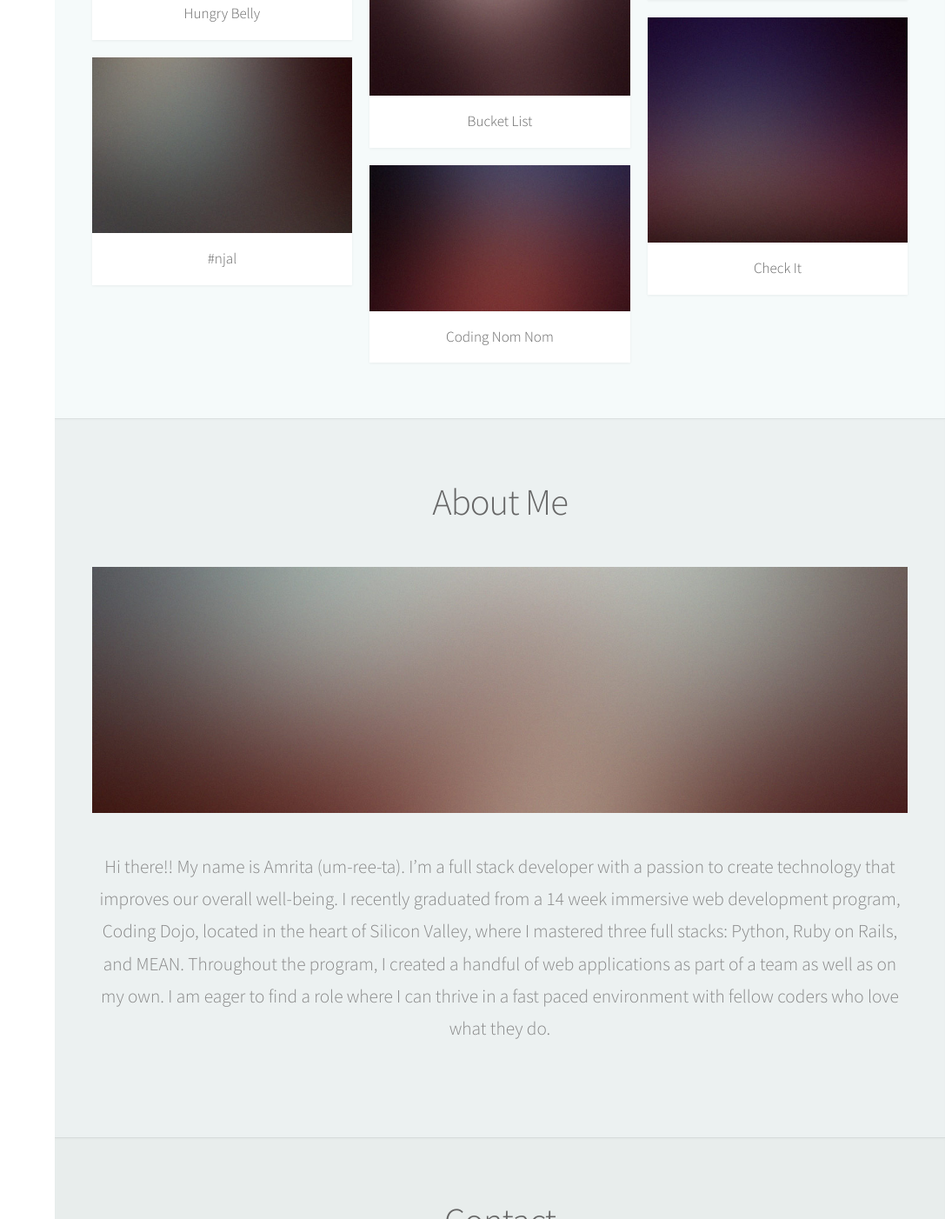
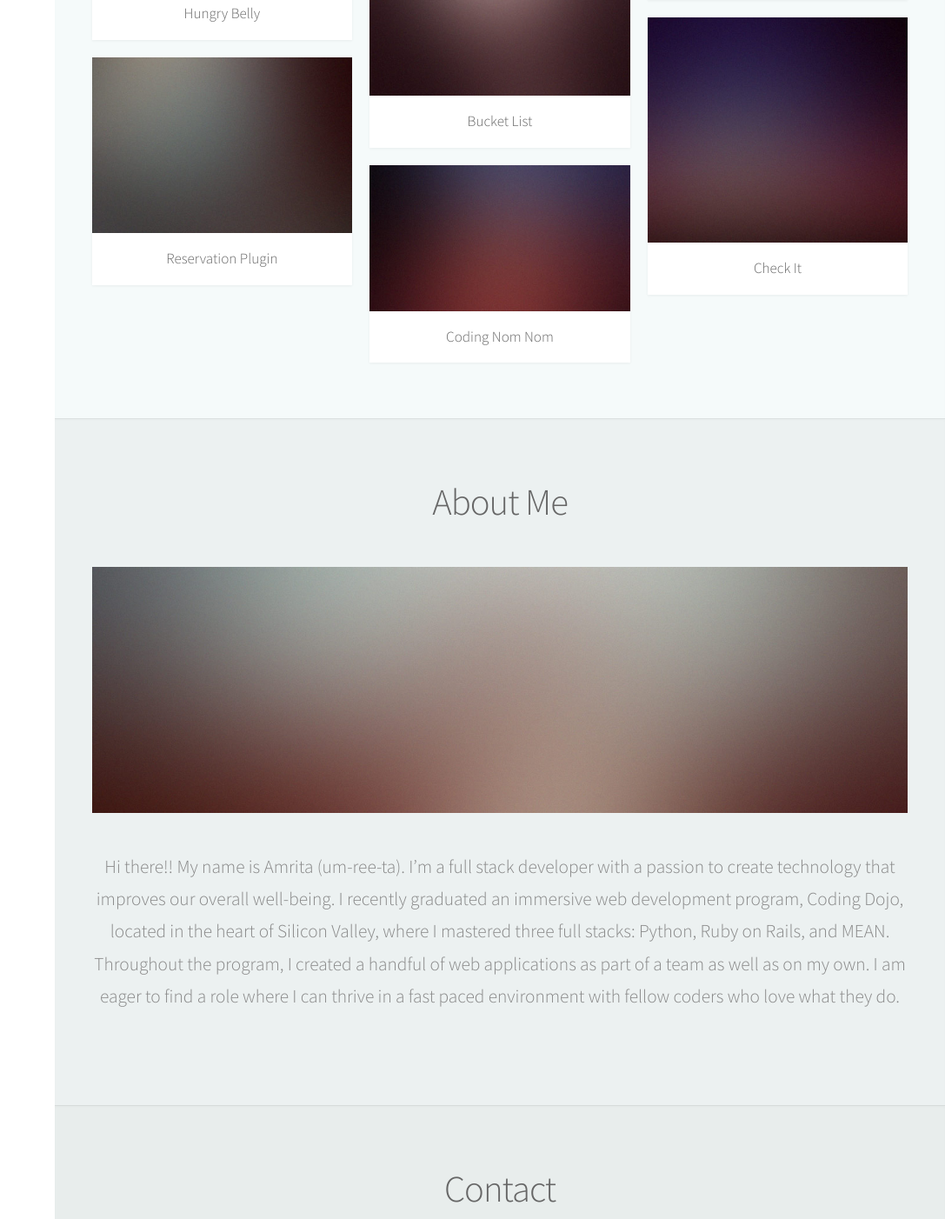
Before and after one commit to amritakc/amrita_codes, a plain HTML site: page index.html in a window 1280 px wide. Shown: the part 847-2249 px from the top of the page at 87% size, without its empty margins (193-1280 px from the left). Drawn offline with Linux system fonts and the light colour scheme; a web font is replaced by a local one.

Commit message:
updated about me and projects listed

```diff
--- a/index.html
+++ b/index.html
@@ -61,10 +61,6 @@
 								<p style = "color:#270052"> I’m a full stack developer with a passion to create technology that improves our overall well-being.<br/></p>
 							</header>
 
-<!-- 							<footer>
-								<a href="#portfolio" class="button scrolly">Learn More</a>
-							</footer> -->
-
 						</div>
 					</section>
 
@@ -89,7 +85,7 @@
 									<article class="item">
 										<a href="#" class="image fit"><img src="images/pic03.jpg" alt="" /></a>
 										<header>
-											<h3>#njal</h3>
+											<h3>Reservation Plugin</h3>
 										</header>
 									</article>
 								</div>
@@ -136,7 +132,7 @@
 
 							<a href="#" class="image featured"><img src="images/pic08.jpg" alt="" /></a>
 
-							<p>Hi there!! My name is Amrita (um-ree-ta). I’m a full stack developer with a passion to create technology that improves our overall well-being.  I recently graduated from a 14 week immersive web development program, Coding Dojo, located in the heart of Silicon Valley, where I mastered three full stacks: Python, Ruby on Rails, and MEAN. Throughout the program, I created a handful of web applications as part of a team as well as on my own. I am eager to  find a role where I can thrive in a fast paced environment with fellow coders who love what they do.</p>
+							<p>Hi there!! My name is Amrita (um-ree-ta). I’m a full stack developer with a passion to create technology that improves our overall well-being.  I recently graduated an immersive web development program, Coding Dojo, located in the heart of Silicon Valley, where I mastered three full stacks: Python, Ruby on Rails, and MEAN. Throughout the program, I created a handful of web applications as part of a team as well as on my own. I am eager to  find a role where I can thrive in a fast paced environment with fellow coders who love what they do.</p>
 
 						</div>
 					</section>
```
